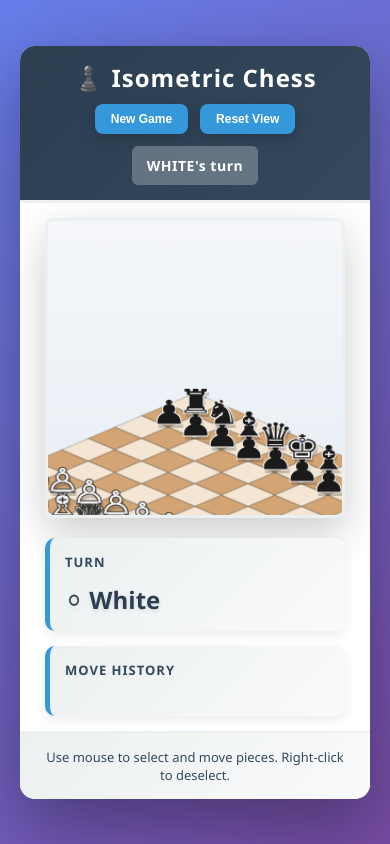
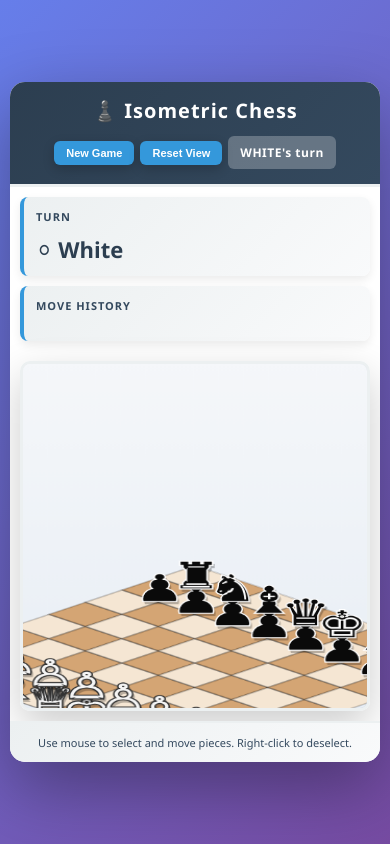
Before and after one commit to rajkotpodman/isometric-chess, a website: page index.html in a window 390 px wide. Drawn offline with Linux system fonts and the light colour scheme.

Commit message:
Significantly enlarge board and pieces, improve layout

```diff
--- a/css/style.css
+++ b/css/style.css
@@ -23,23 +23,22 @@ body {
     display: flex;
     align-items: center;
     justify-content: center;
-    padding: 20px;
+    padding: 10px;
 }
 
 .container {
     background: white;
     border-radius: 15px;
     box-shadow: 0 25px 70px rgba(0, 0, 0, 0.35);
-    max-width: 1300px;
     width: 100%;
     display: flex;
     flex-direction: column;
-    max-height: 95vh;
+    max-height: 99vh;
     overflow: hidden;
 }
 
 header {
-    padding: 25px 30px;
+    padding: 20px;
     border-bottom: 3px solid var(--light);
     background: linear-gradient(135deg, var(--primary) 0%, var(--secondary) 100%);
     color: white;
@@ -47,39 +46,39 @@ header {
     justify-content: space-between;
     align-items: center;
     flex-wrap: wrap;
-    gap: 15px;
+    gap: 12px;
 }
 
 header h1 {
-    font-size: 32px;
+    font-size: 28px;
     font-weight: 700;
     letter-spacing: 1px;
 }
 
 .controls {
     display: flex;
-    gap: 12px;
+    gap: 10px;
     align-items: center;
     flex-wrap: wrap;
 }
 
 button {
-    padding: 10px 20px;
+    padding: 10px 18px;
     border: none;
-    border-radius: 8px;
+    border-radius: 6px;
     background: var(--accent);
     color: white;
     cursor: pointer;
     font-weight: 600;
-    font-size: 14px;
+    font-size: 13px;
     transition: all 0.3s ease;
-    box-shadow: 0 4px 15px rgba(0, 0, 0, 0.2);
+    box-shadow: 0 4px 12px rgba(0, 0, 0, 0.2);
 }
 
 button:hover {
     background: #2980b9;
     transform: translateY(-2px);
-    box-shadow: 0 6px 20px rgba(0, 0, 0, 0.25);
+    box-shadow: 0 6px 16px rgba(0, 0, 0, 0.25);
 }
 
 button:active {
@@ -88,9 +87,9 @@ button:active {
 
 #gameStatus {
     background: rgba(255, 255, 255, 0.25);
-    padding: 10px 15px;
+    padding: 8px 12px;
     border-radius: 6px;
-    font-size: 14px;
+    font-size: 12px;
     font-weight: 600;
     letter-spacing: 0.5px;
 }
@@ -98,7 +97,7 @@ button:active {
 main {
     flex: 1;
     overflow: auto;
-    padding: 25px;
+    padding: 15px;
     display: flex;
     align-items: center;
     justify-content: center;
@@ -106,88 +105,90 @@ main {
 
 .game-wrapper {
     display: flex;
-    gap: 30px;
+    gap: 20px;
     height: 100%;
     align-items: center;
     justify-content: center;
     flex-wrap: wrap;
+    width: 100%;
 }
 
 #gameCanvas {
     border: 3px solid var(--light);
-    border-radius: 12px;
+    border-radius: 10px;
     background: linear-gradient(135deg, #f5f7fa 0%, #c3cfe2 100%);
     cursor: crosshair;
     box-shadow: 0 15px 40px rgba(0, 0, 0, 0.2);
     display: block;
     flex: 1;
-    min-width: 400px;
-    max-width: 650px;
+    min-width: 350px;
+    max-width: 100%;
+    height: auto;
     aspect-ratio: 1;
 }
 
 .info-panel {
     display: flex;
     flex-direction: column;
-    gap: 25px;
-    min-width: 220px;
-    max-height: 600px;
+    gap: 15px;
+    min-width: 200px;
+    max-height: 100%;
 }
 
 .turn-info,
 .move-history {
     background: linear-gradient(135deg, var(--light) 0%, #f9fafb 100%);
-    padding: 20px;
-    border-radius: 10px;
-    border-left: 5px solid var(--accent);
-    box-shadow: 0 4px 12px rgba(0, 0, 0, 0.08);
+    padding: 15px;
+    border-radius: 8px;
+    border-left: 4px solid var(--accent);
+    box-shadow: 0 4px 10px rgba(0, 0, 0, 0.08);
     transition: all 0.3s ease;
 }
 
 .turn-info:hover,
 .move-history:hover {
-    box-shadow: 0 6px 16px rgba(0, 0, 0, 0.12);
+    box-shadow: 0 6px 14px rgba(0, 0, 0, 0.12);
 }
 
 .turn-info h3,
 .move-history h3 {
-    font-size: 13px;
+    font-size: 11px;
     color: var(--secondary);
-    margin-bottom: 12px;
+    margin-bottom: 10px;
     text-transform: uppercase;
     letter-spacing: 1px;
     font-weight: 700;
 }
 
 #currentPlayer {
-    font-size: 24px;
+    font-size: 22px;
     font-weight: 800;
     color: var(--primary);
-    text-shadow: 0 2px 4px rgba(0, 0, 0, 0.1);
 }
 
 #moveList {
     list-style: none;
-    max-height: 350px;
+    max-height: 250px;
     overflow-y: auto;
-    font-size: 13px;
-    padding: 5px 0;
+    font-size: 12px;
+    padding: 3px 0;
 }
 
 #moveList li {
-    padding: 10px 12px;
-    margin: 5px 0;
+    padding: 8px 10px;
+    margin: 4px 0;
     background: white;
-    border-radius: 6px;
+    border-radius: 5px;
     border-left: 3px solid var(--accent);
     color: var(--secondary);
     font-weight: 500;
     transition: all 0.2s ease;
+    font-size: 11px;
 }
 
 #moveList li:hover {
     background: #f8f9fa;
-    transform: translateX(4px);
+    transform: translateX(3px);
 }
 
 #moveList li:nth-child(odd) {
@@ -195,29 +196,28 @@ main {
 }
 
 footer {
-    padding: 15px 25px;
+    padding: 12px 15px;
     border-top: 2px solid var(--light);
     background: linear-gradient(135deg, var(--light) 0%, #f9fafb 100%);
     color: var(--secondary);
-    font-size: 13px;
+    font-size: 11px;
     text-align: center;
     font-weight: 500;
 }
 
 /* Scrollbar Styling */
 ::-webkit-scrollbar {
-    width: 10px;
+    width: 8px;
 }
 
 ::-webkit-scrollbar-track {
     background: var(--light);
-    border-radius: 5px;
+    border-radius: 4px;
 }
 
 ::-webkit-scrollbar-thumb {
     background: var(--accent);
-    border-radius: 5px;
-    transition: all 0.3s ease;
+    border-radius: 4px;
 }
 
 ::-webkit-scrollbar-thumb:hover {
@@ -225,40 +225,19 @@ footer {
 }
 
 /* Responsive Design */
-@media (max-width: 992px) {
+@media (max-width: 768px) {
     .game-wrapper {
-        flex-direction: column;
-        gap: 20px;
+        flex-direction: column-reverse;
     }
 
     #gameCanvas {
-        min-width: 350px;
-        max-width: 100%;
+        min-width: 100%;
     }
 
     header {
         flex-direction: column;
         text-align: center;
-    }
-
-    header h1 {
-        font-size: 28px;
-    }
-
-    .controls {
-        justify-content: center;
-        width: 100%;
-    }
-}
-
-@media (max-width: 600px) {
-    .container {
-        max-height: 100vh;
-    }
-
-    header {
         padding: 15px;
-        gap: 10px;
     }
 
     header h1 {
@@ -266,30 +245,36 @@ footer {
     }
 
     main {
-        padding: 15px;
-    }
-
-    #gameCanvas {
-        min-width: 300px;
-        border-radius: 8px;
+        padding: 10px;
     }
 
     .info-panel {
-        gap: 15px;
         min-width: 100%;
-    }
-
-    button {
-        padding: 8px 16px;
-        font-size: 12px;
+        gap: 10px;
     }
 
     .turn-info,
     .move-history {
-        padding: 15px;
+        padding: 12px;
     }
 
-    #moveList {
-        max-height: 200px;
+    button {
+        padding: 8px 14px;
+        font-size: 12px;
     }
 }
+
+@media (max-width: 480px) {
+    header h1 {
+        font-size: 20px;
+    }
+
+    button {
+        padding: 6px 12px;
+        font-size: 11px;
+    }
+
+    .controls {
+        gap: 6px;
+    }
+}
--- a/js/board.js
+++ b/js/board.js
@@ -8,11 +8,11 @@ class IsometricBoard {
         this.canvas = canvas;
         this.ctx = canvas.getContext('2d');
 
-        // Improved isometric projection parameters
-        this.tileWidth = 50;
-        this.tileHeight = 25;
+        // Larger isometric projection parameters
+        this.tileWidth = 70;
+        this.tileHeight = 35;
         this.boardOriginX = canvas.width / 2;
-        this.boardOriginY = canvas.height / 2 + 40;
+        this.boardOriginY = canvas.height / 2 + 60;
 
         this.selectedSquare = null;
         this.validMoves = [];
@@ -157,19 +157,19 @@ class IsometricBoard {
         this.ctx.fill();
 
         // Draw borders
-        this.ctx.strokeStyle = 'rgba(0, 0, 0, 0.15)';
-        this.ctx.lineWidth = 1.5;
+        this.ctx.strokeStyle = 'rgba(0, 0, 0, 0.2)';
+        this.ctx.lineWidth = 2;
         this.ctx.stroke();
 
         // Add subtle 3D shading on edges
-        this.ctx.strokeStyle = 'rgba(255, 255, 255, 0.3)';
-        this.ctx.lineWidth = 0.5;
+        this.ctx.strokeStyle = 'rgba(255, 255, 255, 0.4)';
+        this.ctx.lineWidth = 1;
         this.ctx.beginPath();
         this.ctx.moveTo(points[0].x, points[0].y);
         this.ctx.lineTo(points[1].x, points[1].y);
         this.ctx.stroke();
 
-        this.ctx.strokeStyle = 'rgba(0, 0, 0, 0.2)';
+        this.ctx.strokeStyle = 'rgba(0, 0, 0, 0.3)';
         this.ctx.beginPath();
         this.ctx.moveTo(points[2].x, points[2].y);
         this.ctx.lineTo(points[3].x, points[3].y);
@@ -184,20 +184,18 @@ class IsometricBoard {
         const symbol = piece.getSymbol();
 
         // Draw shadow for depth
-        this.ctx.fillStyle = 'rgba(0, 0, 0, 0.2)';
-        this.ctx.font = 'bold 36px Arial Unicode MS, Arial';
+        this.ctx.fillStyle = 'rgba(0, 0, 0, 0.25)';
+        this.ctx.font = 'bold 52px Arial Unicode MS, Arial';
         this.ctx.textAlign = 'center';
         this.ctx.textBaseline = 'middle';
-        this.ctx.fillText(symbol, center.x + 1.5, center.y + 4);
+        this.ctx.fillText(symbol, center.x + 2, center.y + 6);
 
-        // Draw piece
-        this.ctx.fillStyle = piece.color === 'white' ? '#f0f0f0' : '#1a1a1a';
+        // Draw piece with better contrast
+        this.ctx.fillStyle = piece.color === 'white' ? '#f5f5f5' : '#0a0a0a';
         this.ctx.strokeStyle = piece.color === 'white' ? '#333' : '#fff';
-        this.ctx.lineWidth = 1;
-        this.ctx.fillText(symbol, center.x, center.y);
-
-        // Add outline for contrast
-        this.ctx.strokeText(symbol, center.x, center.y);
+        this.ctx.lineWidth = 1.5;
+        this.ctx.fillText(symbol, center.x, center.y + 2);
+        this.ctx.strokeText(symbol, center.x, center.y + 2);
     }
 
     /**
@@ -208,13 +206,13 @@ class IsometricBoard {
             const center = this.getSquareCenter(move.row, move.col);
 
             // Larger, more visible move indicators
-            this.ctx.fillStyle = 'rgba(52, 152, 219, 0.5)';
+            this.ctx.fillStyle = 'rgba(52, 152, 219, 0.6)';
             this.ctx.beginPath();
-            this.ctx.arc(center.x, center.y, 12, 0, Math.PI * 2);
+            this.ctx.arc(center.x, center.y, 16, 0, Math.PI * 2);
             this.ctx.fill();
 
-            this.ctx.strokeStyle = 'rgba(52, 152, 219, 0.9)';
-            this.ctx.lineWidth = 2.5;
+            this.ctx.strokeStyle = 'rgba(52, 152, 219, 1)';
+            this.ctx.lineWidth = 3;
             this.ctx.stroke();
         });
     }
@@ -227,12 +225,12 @@ class IsometricBoard {
 
         // Glow effect
         this.ctx.shadowColor = '#3498db';
-        this.ctx.shadowBlur = 15;
+        this.ctx.shadowBlur = 20;
         this.ctx.shadowOffsetX = 0;
         this.ctx.shadowOffsetY = 0;
 
         this.ctx.strokeStyle = '#3498db';
-        this.ctx.lineWidth = 3.5;
+        this.ctx.lineWidth = 4;
         this.ctx.beginPath();
         this.ctx.moveTo(points[0].x, points[0].y);
         this.ctx.lineTo(points[1].x, points[1].y);
@@ -243,6 +241,7 @@ class IsometricBoard {
 
         // Reset shadow
         this.ctx.shadowColor = 'transparent';
+        this.ctx.shadowBlur = 0;
     }
 
     /**
@@ -251,7 +250,7 @@ class IsometricBoard {
     drawHoverHighlight(row, col) {
         const points = this.getSquarePoints(row, col);
 
-        this.ctx.fillStyle = 'rgba(52, 152, 219, 0.15)';
+        this.ctx.fillStyle = 'rgba(52, 152, 219, 0.2)';
         this.ctx.beginPath();
         this.ctx.moveTo(points[0].x, points[0].y);
         this.ctx.lineTo(points[1].x, points[1].y);
@@ -303,14 +302,14 @@ class IsometricBoard {
      */
     resize() {
         const rect = this.canvas.parentElement.getBoundingClientRect();
-        const maxWidth = Math.min(700, rect.width - 30);
-        const maxHeight = Math.min(700, rect.height - 30);
+        const maxWidth = Math.min(900, rect.width - 20);
+        const maxHeight = Math.min(900, rect.height - 20);
 
         this.canvas.width = maxWidth;
         this.canvas.height = maxHeight;
 
         this.boardOriginX = this.canvas.width / 2;
-        this.boardOriginY = this.canvas.height / 2 + 40;
+        this.boardOriginY = this.canvas.height / 2 + 60;
     }
 
     /**
```
